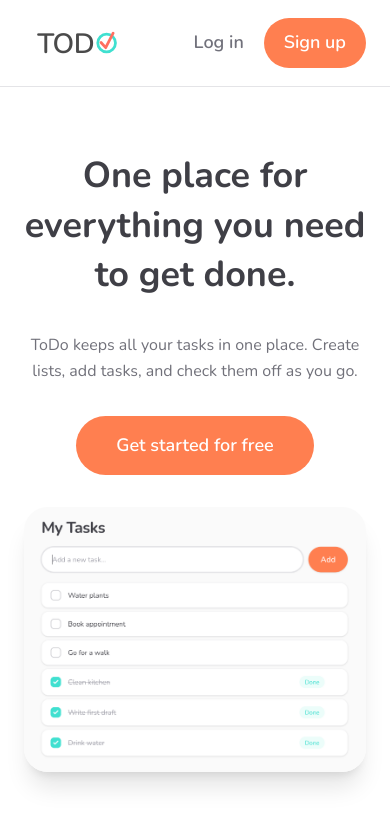
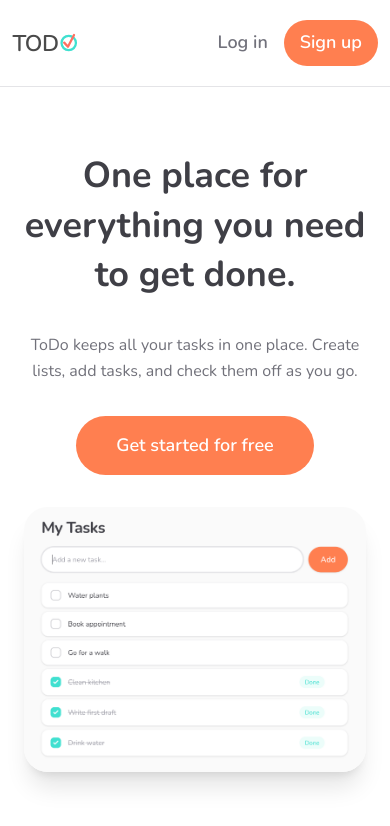
Before and after one commit to virrevirr/todo-list, a Next.js app: page / in a window 390 px wide. Shown: the top 826 px of the page. Built offline with nearby package versions, Linux system fonts and the light colour scheme.

Commit message:
mobile styling to first page

```diff
--- a/app/page.tsx
+++ b/app/page.tsx
@@ -3,7 +3,7 @@ import Image from 'next/image'
 
 export default function Home() {
   return (
-    <div className="relative h-screen bg-white overflow-hidden">
+    <div className="relative min-h-screen bg-white overflow-x-hidden">
       <Navbar />
 
       {/* Mobile layout */}
--- a/components/navbar.tsx
+++ b/components/navbar.tsx
@@ -3,20 +3,20 @@ import Logo from '@/components/logo'
 
 export default function Navbar() {
   return (
-    <nav className="flex items-center justify-between px-6 md:px-30 py-2 border-b border-zinc-200">
-      <Link href="/" className="scale-80">
+    <nav className="flex items-center justify-between px-3 md:px-30 py-2 border-b border-zinc-200">
+      <Link href="/" className="scale-65 md:scale-80 origin-left">
         <Logo />
       </Link>
       <div className="flex items-center gap-1">
         <Link
           href="/login"
-          className="px-4 py-3 text-sm font-semibold text-zinc-500 hover:text-zinc-900 transition-colors whitespace-nowrap"
+          className="px-3 py-3 text-sm font-semibold text-zinc-500 hover:text-zinc-900 transition-colors whitespace-nowrap"
         >
           Log in
         </Link>
         <Link
           href="/signup"
-          className="px-5 py-3 text-sm font-semibold text-white bg-coral rounded-full hover:bg-coral/85 transition-colors whitespace-nowrap"
+          className="px-4 py-2.5 text-sm font-semibold text-white bg-coral rounded-full hover:bg-coral/85 transition-colors whitespace-nowrap"
         >
           Sign up
         </Link>
```
